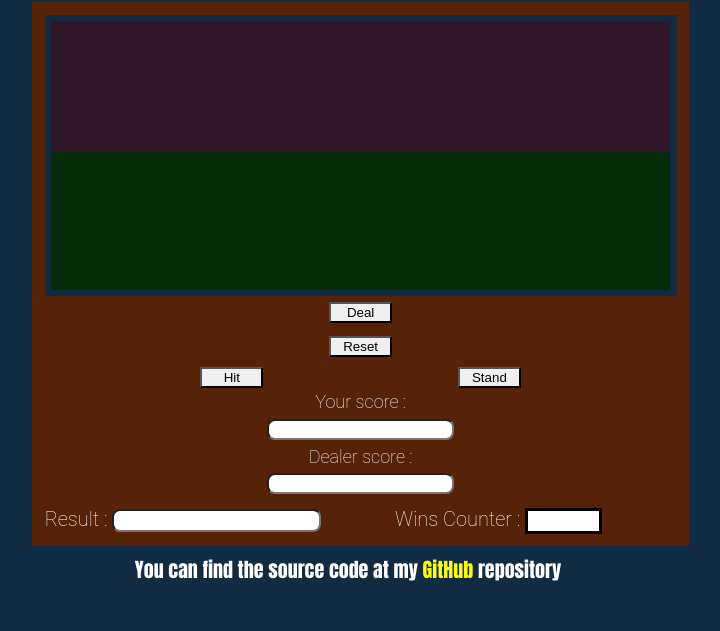
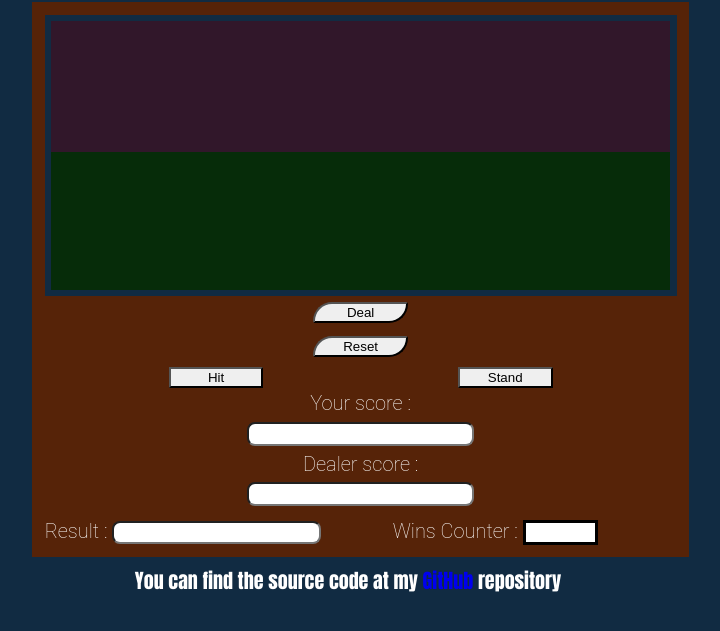
Before and after one commit to bijay007/BlackJack, a plain HTML site: page index.html in a window 1280 px wide. Shown: the part 61-692 px from the top of the page, without its empty margins (292-1012 px from the left). Drawn offline with Linux system fonts and the light colour scheme.

Commit message:
button text overflow managed

```diff
--- a/blackjack.css
+++ b/blackjack.css
@@ -50,13 +50,20 @@ h2 {
 	text-align: center;
 }
 
+button.truncate {
+  overflow: hidden;
+  text-overflow: ellipsis;
+  white-space: nowrap;
+}
+
 #dealBtn,#resetBtn {
-	width: 10%;
+	width: 15%;
 	height: 10%;
 	display: inline-block;
 	position: relative;
 	margin: 1% 30%;
-	border-radius: 2% 1%;
+	border-radius: 20px 2px;
+	overflow-wrap: break-word; /* when text-overflows break the letters and wrap in new-lines */
 }
 
 .hitstand {
@@ -65,12 +72,14 @@ h2 {
 }
 
 #hitBtn,#standBtn {
-	width: 10%;
+	width: 15%;
 	height: 10%;
 	display: inline-block;
 	margin: 0.5% 15%;
 	position : relative;
 	border-radius: 1% 2%;
+	overflow-x: hidden;		/* hide text that overflows in x-axis */
+	text-overflow: ellipsis;	/* add ... in button to show that some text is there */
 }
 
 input[type=text]{
@@ -80,7 +89,6 @@ input[type=text]{
 .sumdisplay {
 	display: block;
 	text-align: center;
-	font-size: 18px;
 }
 
 #playersum,#dealersum {
@@ -88,6 +96,7 @@ input[type=text]{
 	margin : 1% auto;
 	font-weight: bold;
 	text-align: center;
+	font-size: 16px;
 }
 
 #show {
@@ -109,7 +118,8 @@ input[type=text]{
 }
 
 #winscounter {
-	font-size: 16px;
+	font-size: 15px;
+	font-weight: bold;
 	width: 20%;
 	border: solid;
 	padding: 1px;
@@ -123,9 +133,7 @@ footer {
 }
 
 a:link {
-	color : #ffff00;
 	text-decoration: none;
-
 }
 
 a:hover, a:visited{
```
